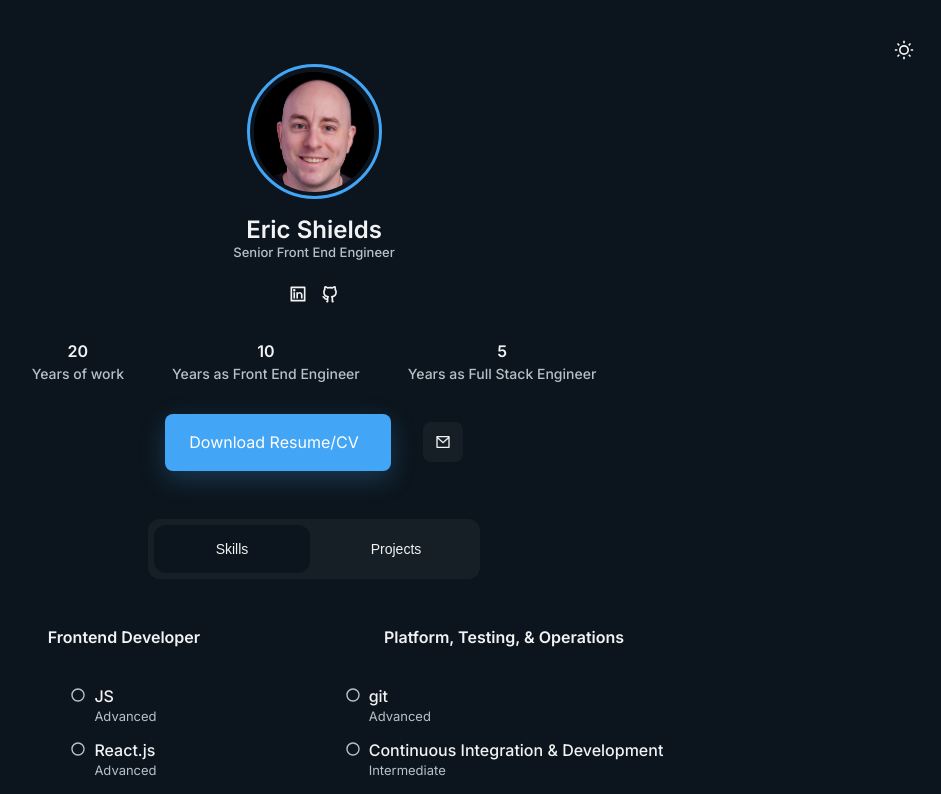
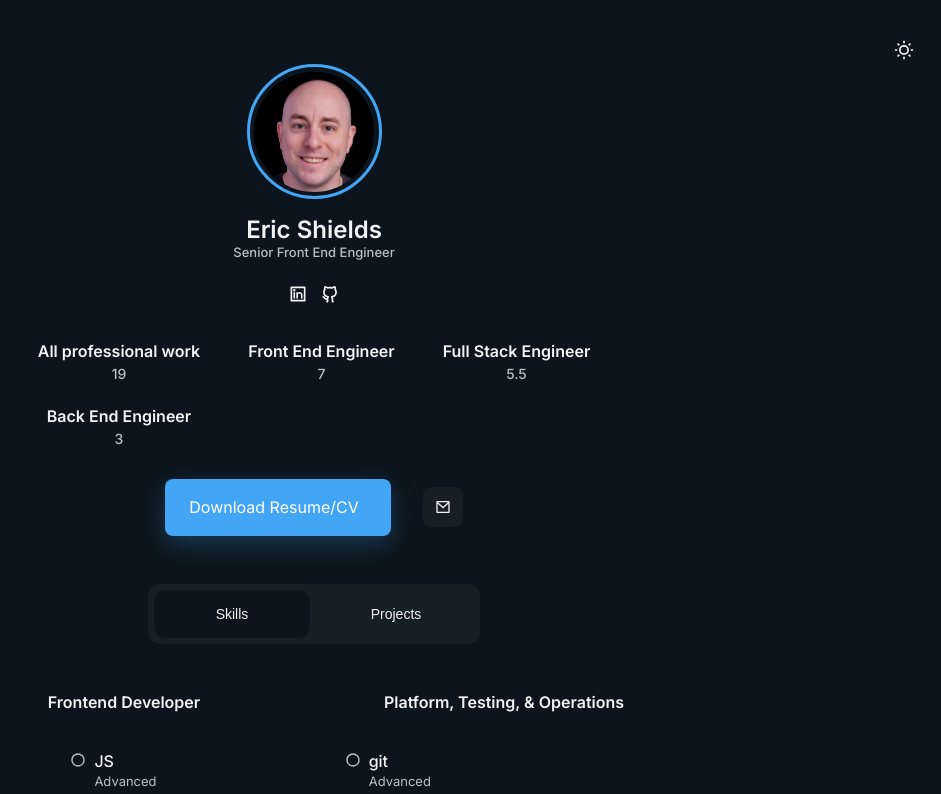
Before and after one commit to ericrshields/resume_portfolio_website, a Next.js app: page / in a window 1280 px wide. Shown: the top 794 px of the page, without its empty margins (326-1267 px from the left). Built offline with nearby package versions, Linux system fonts and the light colour scheme.

Commit message:
DRY work fields section and update content

```diff
--- a/components/profile/profileSummary.tsx
+++ b/components/profile/profileSummary.tsx
@@ -1,34 +1,29 @@
-import {strings, yearNumbers} from "@/lib/strings.enUS"
+import { strings } from "@/lib/strings.enUS"
+
+interface FieldOfWork {
+    name: string,
+    years: number,
+}
 
 export default function ProfileSummary() {
+    const yearStrings: FieldOfWork[] = strings.profile.fieldsOfWork;
 
-    // TODO: DRY this
+    const yearBlocks = yearStrings.map((field, index) => {
+        return (
+            <div key={index} className="profile__info-group">
+                <h3 className="profile__info-number">
+                    {field.name}
+                </h3>
+                <p className="profile__info-description">
+                    {field.years}
+                </p>
+            </div>
+        );
+    });
+
     return (
         <div className="profile__info grid">
-            <div className="profile__info-group">
-                <h3 className="profile__info-number">
-                    {yearNumbers.work}
-                </h3>
-                <p className="profile__info-description">
-                    {strings.profile.yearsOfWork}
-                </p>
-            </div>
-            <div className="profile__info-group">
-                <h3 className="profile__info-number">
-                    {yearNumbers.front}
-                </h3>
-                <p className="profile__info-description">
-                    {strings.profile.yearsOfFrontEnd}
-                </p>
-            </div>
-            <div className="profile__info-group">
-                <h3 className="profile__info-number">
-                    {yearNumbers.full}
-                </h3>
-                <p className="profile__info-description">
-                    {strings.profile.yearsOfFullStack}
-                </p>
-            </div>
+            {yearBlocks}
         </div>
-    )
+    );
 }
```
Also changed, not shown: lib/strings.enUS.js.
